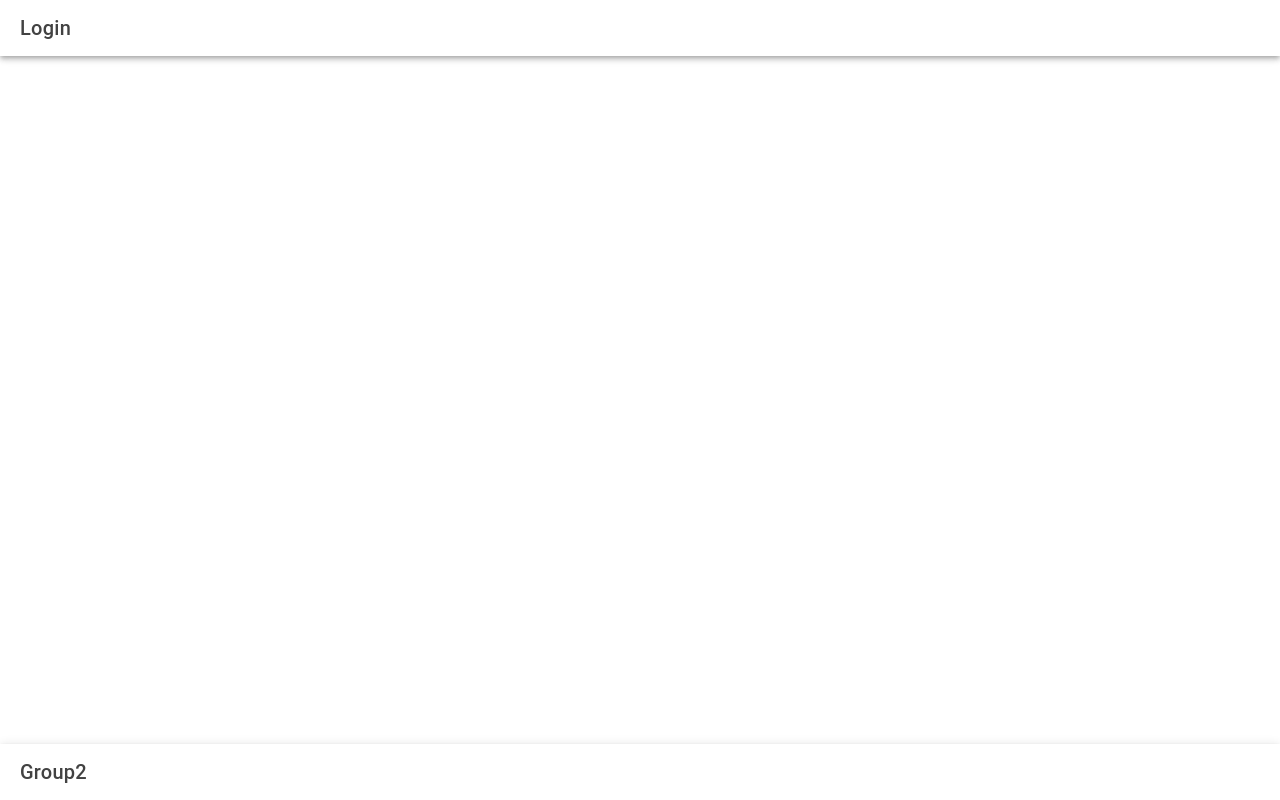
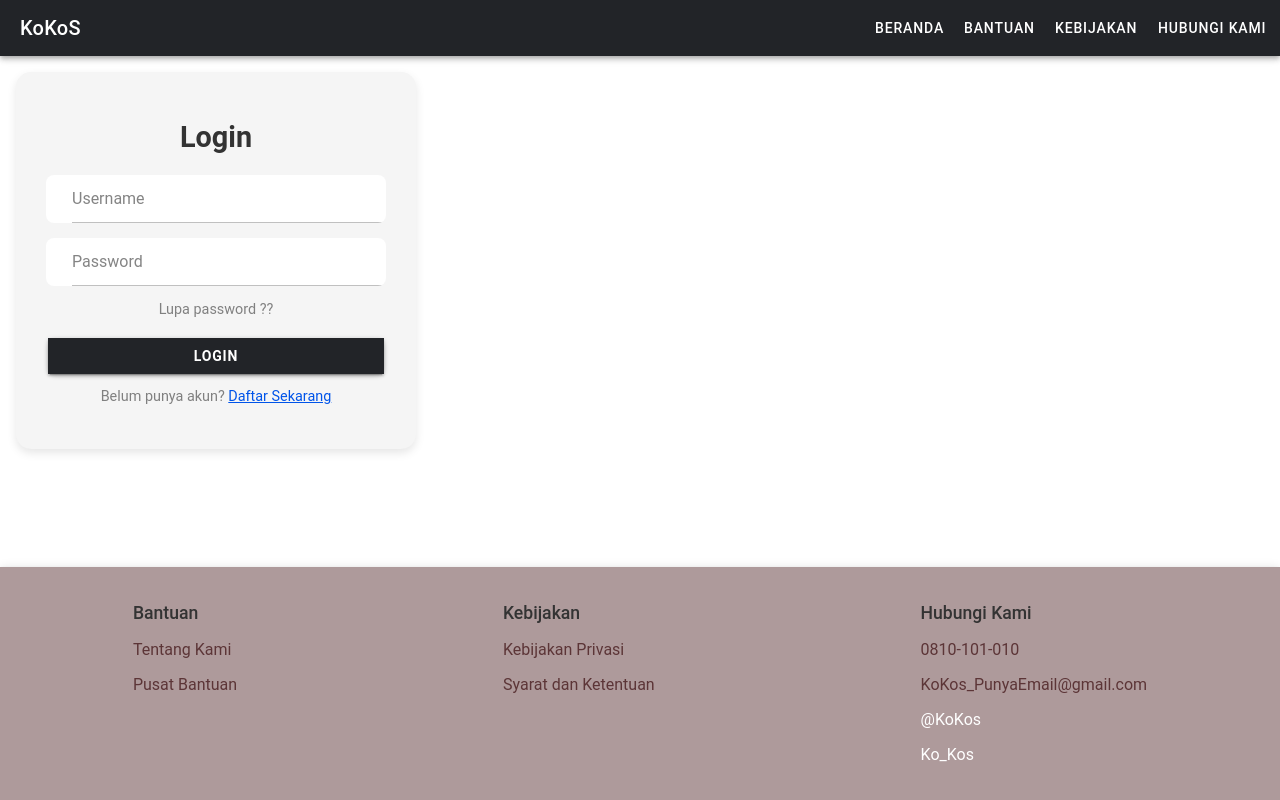
Before and after one commit to LeonardoNifinluri/sisfor-group2, a React (Vite) app: page /login in a window 1280 px wide. Built offline with nearby package versions, Linux system fonts and the light colour scheme.

Commit message:
first commit abrar

```diff
--- /dev/null
+++ b/src/pages/auth/Login.css
@@ -0,0 +1,118 @@
+/* Body Styling */
+body {
+    background-color: #FFFFFF !important;
+    margin: 0;
+    height: 100vh;
+    display: flex;
+    justify-content: center;
+    align-items: center;
+  }
+
+  /* Navbar Styling */
+  .custom-navbar {
+    background-color: #5C3537;
+  }
+
+  .navbar-title {
+    color: #FFFFFF;
+    font-weight: bold;
+    font-size: 1.5em;
+  }
+
+  .navbar-link {
+    color: #FFFFFF;
+    font-weight: 500;
+  }
+
+  /* Login Content Styling */
+  .login-content {
+    display: flex;
+    justify-content: center;
+    align-items: center;
+    width: 100%;
+    height: 100vh; /* Memastikan konten memenuhi tinggi viewport */
+    background-color: #FFFFFF;
+    padding: 0; /* Menghilangkan padding untuk memastikan posisi tengah */
+    box-sizing: border-box;
+  }
+
+  /* Login Container Styling */
+  .login-container {
+    background-color: #F5F5F5;
+    border-radius: 15px;
+    box-shadow: 0 4px 10px rgba(0, 0, 0, 0.1);
+    padding: 30px;
+    width: 90%;
+    max-width: 400px;
+    text-align: center;
+  }
+
+  /* Judul Form Login */
+  .login-container h2 {
+    margin-bottom: 20px;
+    color: #333333;
+    font-size: 1.8em;
+    font-weight: bold;
+  }
+
+  /* Input Styling */
+  .login-container ion-item {
+    --background: transparent;
+    --border-color: #C0C0C0;
+    --highlight-color-focused: #5C3537;
+    margin-bottom: 15px;
+    border-radius: 8px;
+    background-color: #FFFFFF;
+    padding-left: 10px;
+  }
+
+  .login-container ion-input {
+    color: #333333;
+    padding: 8px;
+  }
+
+  /* Tombol Login */
+  .login-container ion-button {
+    --background: #5C3537;
+    --background-activated: #3E2424;
+    color: #FFFFFF;
+    font-weight: bold;
+    margin-top: 20px;
+    border-radius: 8px;
+    box-shadow: 0 2px 5px rgba(0, 0, 0, 0.2);
+  }
+
+  /* Forgot Password and Register Link */
+  .forgot-password, .register-link {
+    color: gray;
+    font-size: 0.9em;
+    text-decoration: none;
+  }
+
+  .forgot-password:hover, .register-link:hover {
+    text-decoration: underline;
+  }
+
+  /* Footer Styling */
+  .footer-content {
+    display: flex;
+    justify-content: space-around;
+    text-align: left;
+    padding: 20px 0;
+    background-color: #AE9A9B;
+  }
+
+  .footer-section h5 {
+    margin-bottom: 5px;
+    font-size: 1.1em;
+    color: #333333;
+  }
+
+  .footer-section a {
+    color: #5C3537;
+    text-decoration: none;
+  }
+
+  .footer-section a:hover {
+    text-decoration: underline;
+  }
--- a/src/pages/auth/Login.tsx
+++ b/src/pages/auth/Login.tsx
@@ -1,26 +1,61 @@
-import { IonContent, IonFooter, IonHeader, IonPage, IonTitle, IonToolbar } from "@ionic/react"
+import { IonContent, IonFooter, IonHeader, IonPage, IonTitle, IonToolbar, IonButtons, IonButton, IonInput, IonItem, IonLabel } from "@ionic/react";
+import "./Login.css"; // Include custom CSS for styling
 
 const Login: React.FC = () => {
-    return(
+    return (
         <IonPage>
             <IonHeader>
-                <IonToolbar>
-                    <IonTitle>Login</IonTitle>
+                <IonToolbar color="dark">
+                    <IonTitle>KoKoS</IonTitle>
+                    <IonButtons slot="end">
+                        <IonButton routerLink="/home">Beranda</IonButton>
+                        <IonButton routerLink="/help">Bantuan</IonButton>
+                        <IonButton routerLink="/policy">Kebijakan</IonButton>
+                        <IonButton routerLink="/contact">Hubungi Kami</IonButton>
+                    </IonButtons>
                 </IonToolbar>
             </IonHeader>
 
-            {/* isi form login di dalam tag IonContent */}
-            <IonContent>
-
+            <IonContent className="ion-padding login-content">
+                <div className="login-container">
+                    <h2>Login</h2>
+                    <IonItem>
+                        <IonInput placeholder="Username"></IonInput>
+                    </IonItem>
+                    <IonItem>
+                        <IonInput type="password" placeholder="Password"></IonInput>
+                    </IonItem>
+                    <p className="forgot-password">Lupa password ??</p>
+                    <IonButton expand="full" color="dark">Login</IonButton>
+                    <p className="register-link">Belum punya akun? <a href="/register">Daftar Sekarang</a></p>
+                </div>
             </IonContent>
 
             <IonFooter>
-                <IonToolbar>
-                    <IonTitle>Group2</IonTitle>
+                <IonToolbar color="medium">
+                    <div className="footer-content">
+                        <div className="footer-section">
+                            <h5>Bantuan</h5>
+                            <p><a href="/about">Tentang Kami</a></p>
+                            <p><a href="/support">Pusat Bantuan</a></p>
+                        </div>
+                        <div className="footer-section">
+                            <h5>Kebijakan</h5>
+                            <p><a href="/privacy">Kebijakan Privasi</a></p>
+                            <p><a href="/terms">Syarat dan Ketentuan</a></p>
+                        </div>
+                        <div className="footer-section">
+                            <h5>Hubungi Kami</h5>
+                            <p><a href="tel:+0810101010">0810-101-010</a></p>
+                            <p><a href="mailto:KoKos_PunyaEmail@gmail.com">KoKos_PunyaEmail@gmail.com</a></p>
+                            <p>@KoKos</p>
+                            <p>Ko_Kos</p>
+                        </div>
+                    </div>
                 </IonToolbar>
             </IonFooter>
         </IonPage>
-    )
-}
+    );
+};
 
 export default Login
--- /dev/null
+++ b/src/pages/auth/Register.css
@@ -0,0 +1,97 @@
+/* Navbar styling */
+.custom-navbar {
+    background-color: #5C3537; /* Warna coklat untuk navbar */
+}
+
+.navbar-title {
+    color: #FFFFFF;
+    font-weight: bold;
+    font-size: 1.5em;
+}
+
+/* Konten register, memastikan berada di tengah dan memiliki padding */
+.register-content {
+    display: flex;
+    justify-content: center;
+    align-items: center;
+    background-color: #FFFFFF; /* Background putih untuk konten */
+    min-height: 80vh; /* Mengisi 80% dari tinggi viewport */
+}
+
+/* Container untuk form registrasi */
+.register-container {
+    background-color: #D9D9D966; /* Background abu muda untuk container */
+    border-radius: 15px;
+    box-shadow: 0 4px 10px rgba(0, 0, 0, 0.1); /* Shadow untuk efek card */
+    padding: 30px;
+    width: 90%;
+    max-width: 500px;
+    text-align: center;
+}
+
+/* Judul form */
+.register-container h2 {
+    margin-bottom: 20px;
+    color: #333333;
+    font-size: 1.8em;
+    font-weight: bold;
+}
+
+/* Input styling */
+.register-container ion-item {
+    --background: transparent; /* Latar belakang input transparan */
+    --border-color: #C0C0C0; /* Warna garis bawah item */
+    --highlight-color-focused: #5C3537; /* Warna fokus coklat */
+    margin-bottom: 15px;
+    border-radius: 8px;
+    background-color: #FFFFFF;
+    padding-left: 10px;
+}
+
+.register-container ion-input {
+    color: #333333; /* Warna teks input */
+    padding: 8px;
+}
+
+/* Tombol daftar */
+.register-container ion-button {
+    --background: #5C3537; /* Warna tombol coklat */
+    --background-activated: #3E2424; /* Warna saat ditekan */
+    color: #FFFFFF;
+    font-weight: bold;
+    margin-top: 20px;
+    border-radius: 8px;
+    box-shadow: 0 2px 5px rgba(0, 0, 0, 0.2); /* Shadow untuk tombol */
+}
+
+/* Footer styling */
+.footer-text {
+    text-align: center;
+    color: gray;
+    font-size: 0.9em;
+    margin: 0;
+    padding: 10px 0;
+}
+
+.footer-text a {
+    color: #5C3537; /* Warna tautan */
+    font-weight: bold;
+    text-decoration: none;
+}
+
+.footer-text a:hover {
+    text-decoration: underline; /* Garis bawah saat hover */
+}
+
+/* Footer styling - bagian bawah halaman */
+.ion-footer {
+    background-color: #AE9A9B; /* Warna footer coklat muda */
+}
+
+.footer-text {
+    color: #333333; /* Warna teks footer */
+}
+
+.footer-text a {
+    color: #5C3537; /* Warna link di footer */
+}
--- a/src/pages/auth/Register.tsx
+++ b/src/pages/auth/Register.tsx
@@ -1,26 +1,41 @@
-import { IonContent, IonFooter, IonHeader, IonPage, IonTitle, IonToolbar } from "@ionic/react"
+import { IonContent, IonFooter, IonHeader, IonPage, IonTitle, IonToolbar, IonInput, IonItem, IonLabel, IonButton } from "@ionic/react";
+import "./Register.css";
 
 const Register: React.FC = () => {
-    return(
+    return (
         <IonPage>
             <IonHeader>
-                <IonToolbar>
-                    <IonTitle>Register</IonTitle>
+                <IonToolbar className="custom-navbar">
+                    <IonTitle className="navbar-title">KoKoS</IonTitle>
                 </IonToolbar>
             </IonHeader>
 
-            {/* isi form register di dalam tag IonContent */}
-            <IonContent>
-
+            <IonContent className="ion-padding register-content">
+                <div className="register-container">
+                    <h2>Register</h2>
+                    <IonItem>
+                        <IonInput placeholder="Username"></IonInput>
+                    </IonItem>
+                    <IonItem>
+                        <IonInput type="email" placeholder="Email"></IonInput>
+                    </IonItem>
+                    <IonItem>
+                        <IonInput type="password" placeholder="Password"></IonInput>
+                    </IonItem>
+                    <IonItem>
+                        <IonInput type="password" placeholder="Confirm Password"></IonInput>
+                    </IonItem>
+                    <IonButton expand="block" color="dark">Daftar</IonButton>
+                </div>
             </IonContent>
 
             <IonFooter>
-                <IonToolbar>
-                    <IonTitle>Group2</IonTitle>
+                <IonToolbar color="medium">
+                    <p className="footer-text">Sudah punya akun? <a href="/login">Masuk Sekarang</a></p>
                 </IonToolbar>
             </IonFooter>
         </IonPage>
-    )
-}
+    );
+};
 
-export default Register
+export default Register;
```
Also changed, not shown: src/App.tsx (+5 -3 lines).
